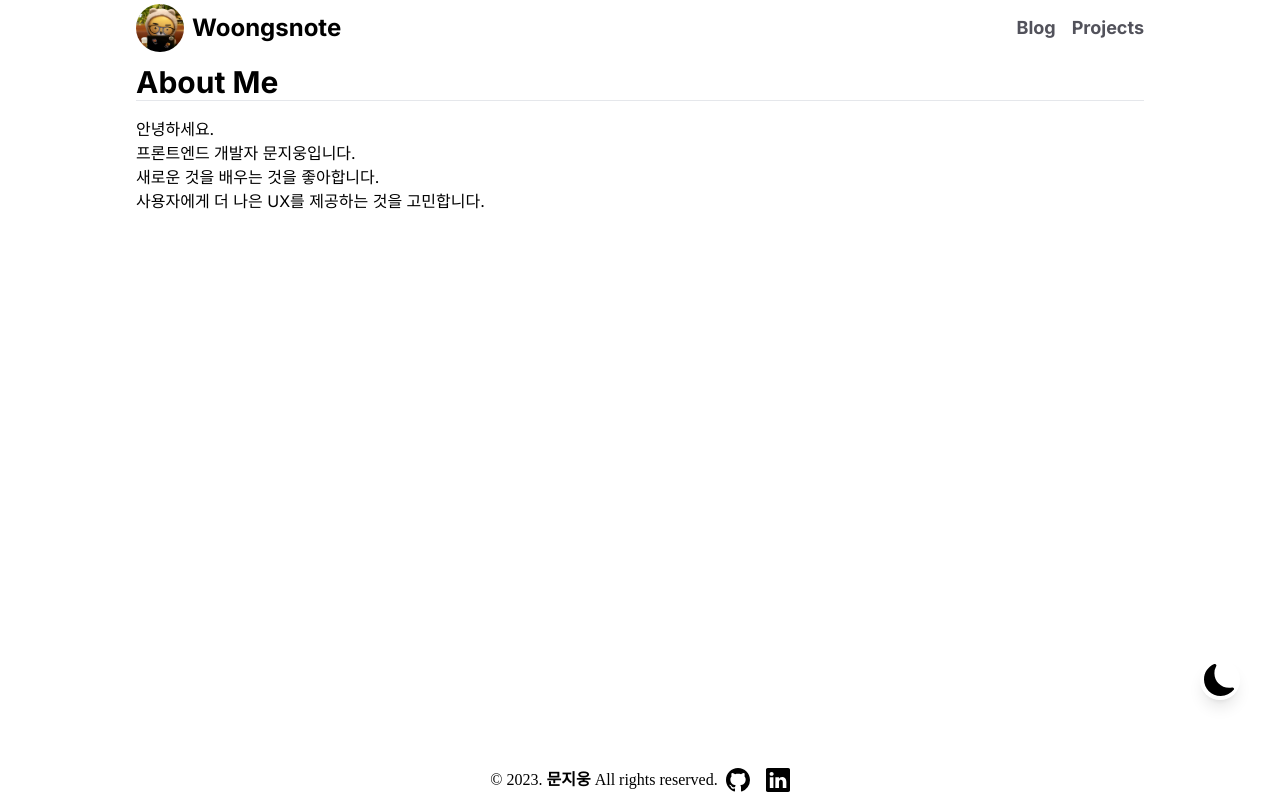
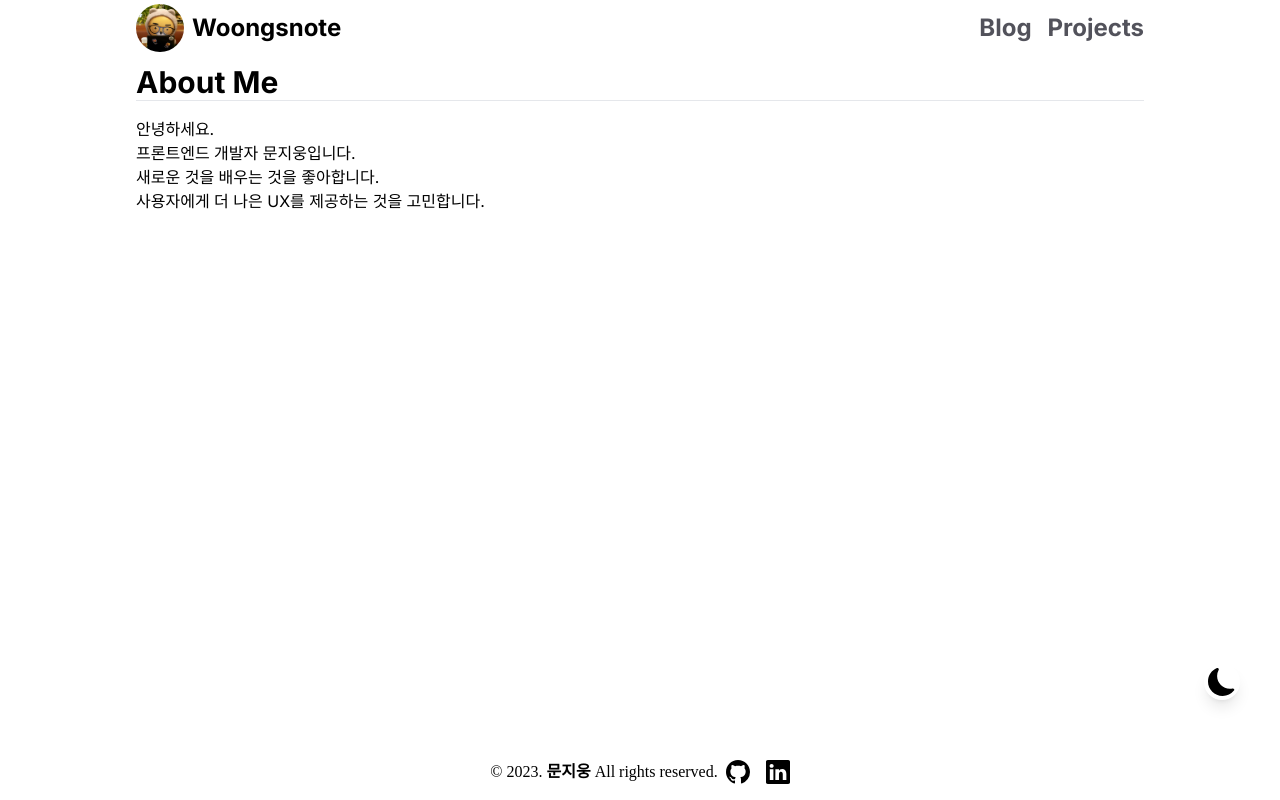
Before and after one commit to woongsnote/woongsnote-dev, a Next.js app: page /about in a window 1280 px wide. Built offline with nearby package versions, Linux system fonts and the light colour scheme.

Commit message:
fix: UI 개선

```diff
--- a/components/Footer.tsx
+++ b/components/Footer.tsx
@@ -2,7 +2,7 @@ import { BsGithub, BsLinkedin } from "react-icons/bs";
 
 const Footer = () => {
   return (
-    <footer className="text-black-400 w-full mx-auto bottom-16 fixed sm:bottom-2 bg-white dark:bg-black">
+    <footer className="text-black-400 w-full mx-auto bottom-14 py-2 fixed sm:bottom-2 bg-white dark:bg-black">
       <div className=" mx-auto flex flex-row items-center justify-center w-full">
         <p>
           © 2023.
--- a/components/Header.tsx
+++ b/components/Header.tsx
@@ -6,7 +6,6 @@ import { Inter } from "next/font/google";
 const inter = Inter({ subsets: ["latin"], variable: "--font-inter" });
 
 const links = [
-
   // { label: "About", href: "/about" },
   { label: "Blog", href: "/blog" },
   { label: "Projects", href: "/projects" },
@@ -17,7 +16,8 @@ const Header = () => {
 
   return (
     <header
-      className={`${inter.variable} font-sans flex items-center mx-auto justify-between space-x-2 px-2 font-bold w-full max-w-5xl fixed top-0 left-0 right-0 z-20 bg-white dark:bg-black`}>
+      className={`${inter.variable} font-sans flex items-center mx-auto justify-between space-x-2 px-2 font-bold w-full max-w-5xl fixed top-0 left-0 right-0 z-20 bg-white dark:bg-black`}
+    >
       <div className="flex justify-between items-center py-1 w-full mx-auto ">
         <Link href="/" className="flex flex-row space-x-2 items-center">
           <Image
@@ -35,11 +35,12 @@ const Header = () => {
               <li key={label}>
                 <Link
                   href={href}
-                  className={`text-lg ${
+                  className={`text-lg lg:text-2xl ${
                     pathname === href
                       ? "text-indigo-500 dark:text-indigo-400 font-bold"
-                      : "text-zinc-600 hover:text-zinc-900 dark:text-zinc-400 dark:hover:text-zinc-50"
-                  }`}>
+                      : "text-zinc-600 hover:text-indigo-500 dark:text-zinc-400 dark:hover:text-indigo-400"
+                  }`}
+                >
                   {label}
                 </Link>
               </li>
--- a/components/ThemeSwitch.tsx
+++ b/components/ThemeSwitch.tsx
@@ -15,14 +15,14 @@ const ThemeSwitch = () => {
   const currentTheme = theme === "system" ? systemTheme : theme;
 
   return (
-    <div className="md:mx-4 md:px-2 flex justify-center mx-1 fixed bottom-24 right-4 pb-1">
+    <div className="md:mx-4 md:px-2 flex justify-center mx-1 fixed top-2 sm:top-auto sm:bottom-24 right-4 pb-1 z-50">
       {currentTheme === "dark" ? (
         <button
           aria-label="dark mode"
           className="p-1 hover:text-yellow-300 rounded-full bg-gray-700"
           onClick={() => setTheme("light")}
         >
-          <BsSunFill size={32} />
+          <BsSunFill size={28} />
         </button>
       ) : (
         <button
@@ -30,7 +30,7 @@ const ThemeSwitch = () => {
           className="p-1 hover:text-yellow-900 rounded-full shadow-lg"
           onClick={() => setTheme("dark")}
         >
-          <BsMoonFill size={32} />
+          <BsMoonFill size={28} />
         </button>
       )}
     </div>
```
Lines whose indentation alone changed are shown as unchanged.
